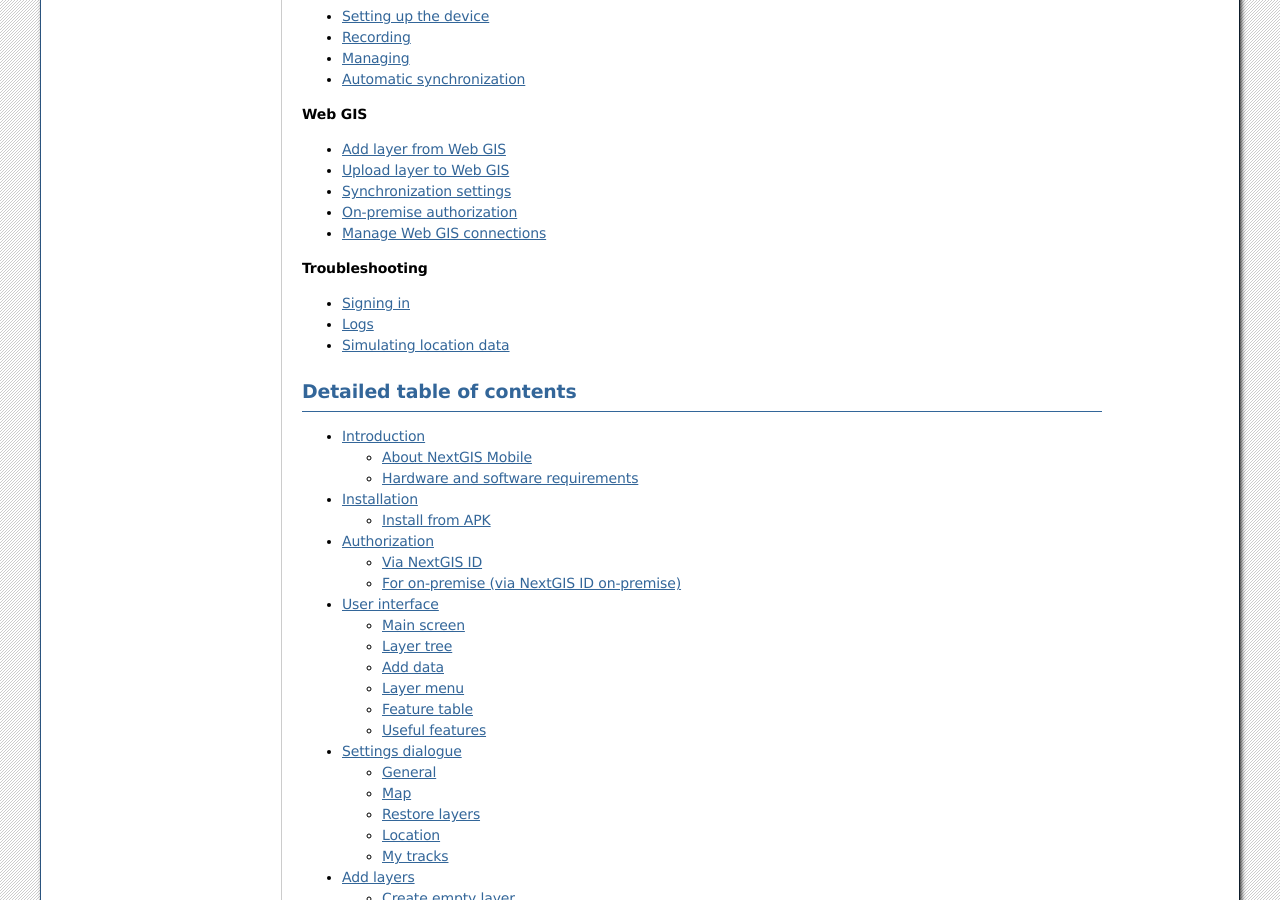
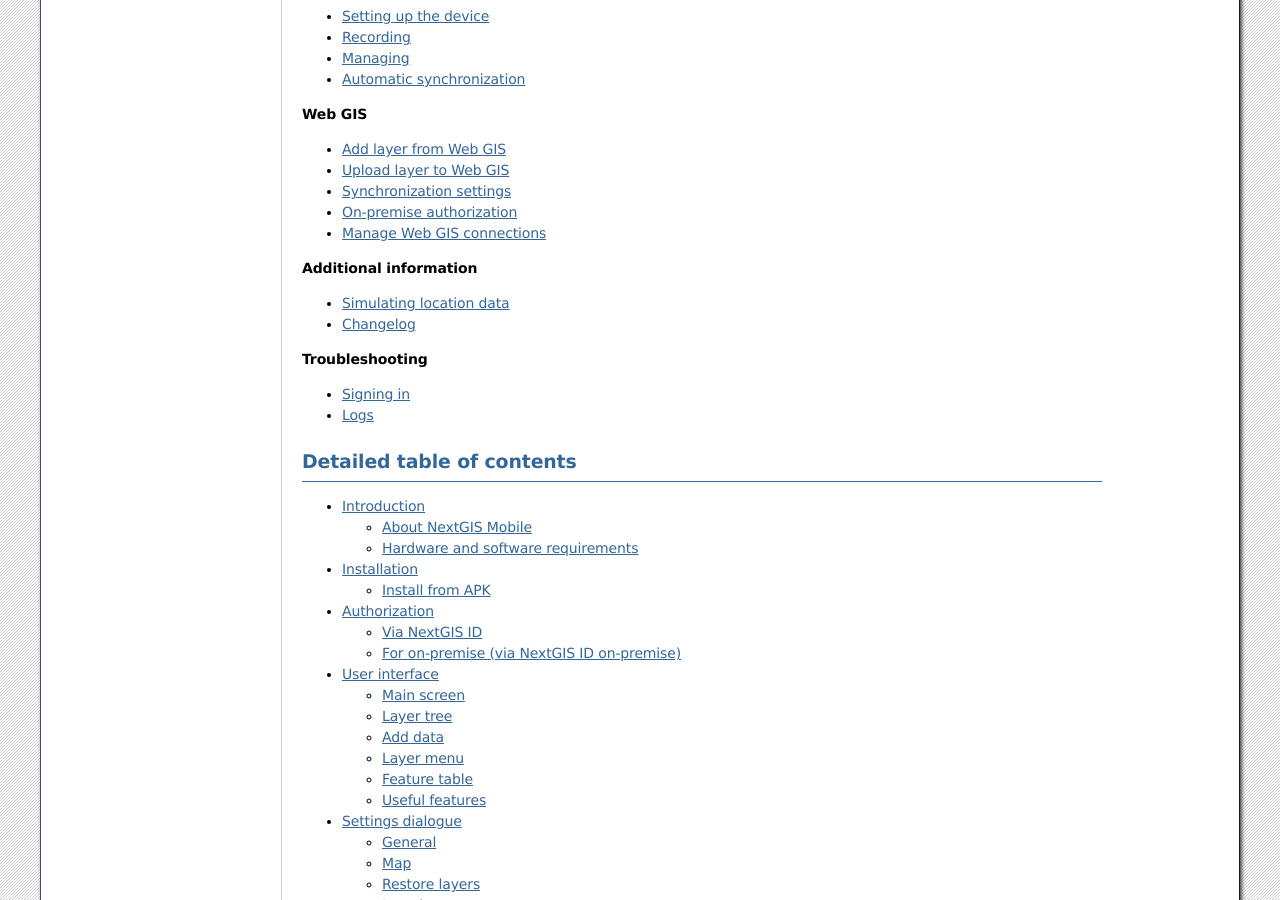
Before and after one commit to nextgis/docs_ngmobile, a Sphinx documentation site: the page built from source/index.rst, in a window 1280 px wide and 900 px high, scrolled down 686 px. Built offline with Sphinx 7.4.7, drawn with Linux system fonts in a browser that asks for light colours; formulas are drawn with MathJax 3.

Commit message:
modify toc index.rst

```diff
--- a/source/index.rst
+++ b/source/index.rst
@@ -55,14 +55,15 @@
 * `On-premise authorization <https://docs.nextgis.com/docs_ngmobile/source/ngw_integration.html#ngm-create-connection-onp>`_
 * `Manage Web GIS connections <https://docs.nextgis.com/docs_ngmobile/source/ngw_integration.html#ngmobile-change-account>`_
 
+**Additional information**
+
+* `Simulating location data <https://docs.nextgis.com/docs_ngmobile/source/mock_location.html>`_
+* `Changelog <https://docs.nextgis.com/docs_ngmobile/source/changelog.html>`_
+
 **Troubleshooting**
 
 * `Signing in <https://docs.nextgis.com/docs_ngmobile/source/faq_ngmobile.html#ngmobile-change-passwords>`_
 * `Logs <https://docs.nextgis.com/docs_ngmobile/source/log.html>`_
-* `Simulating location data <https://docs.nextgis.com/docs_ngmobile/source/mock_location.html>`_
-
-
-
 
 
 
```
